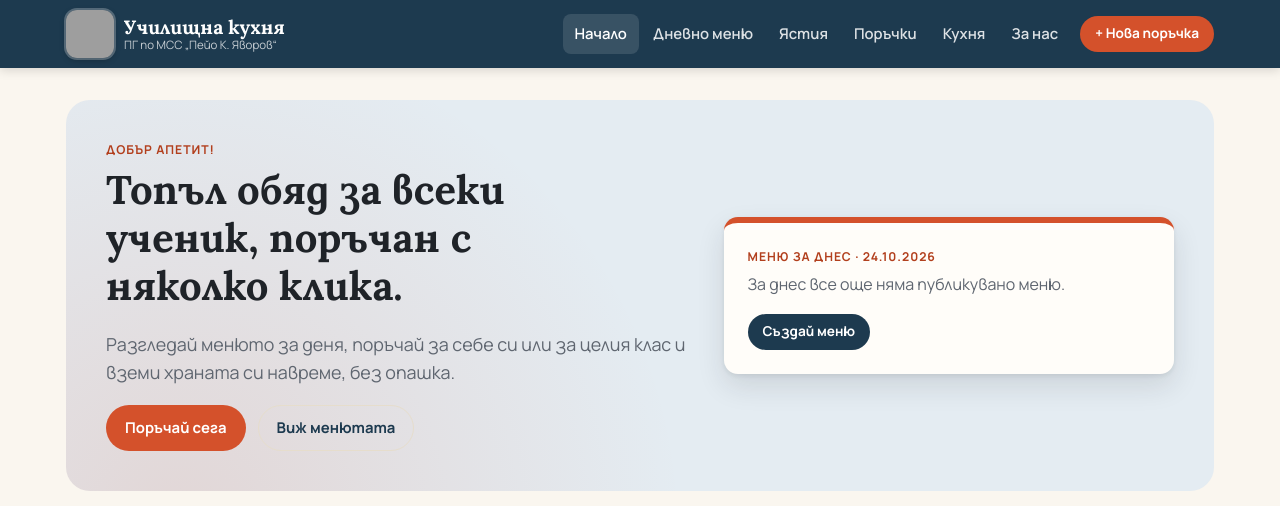
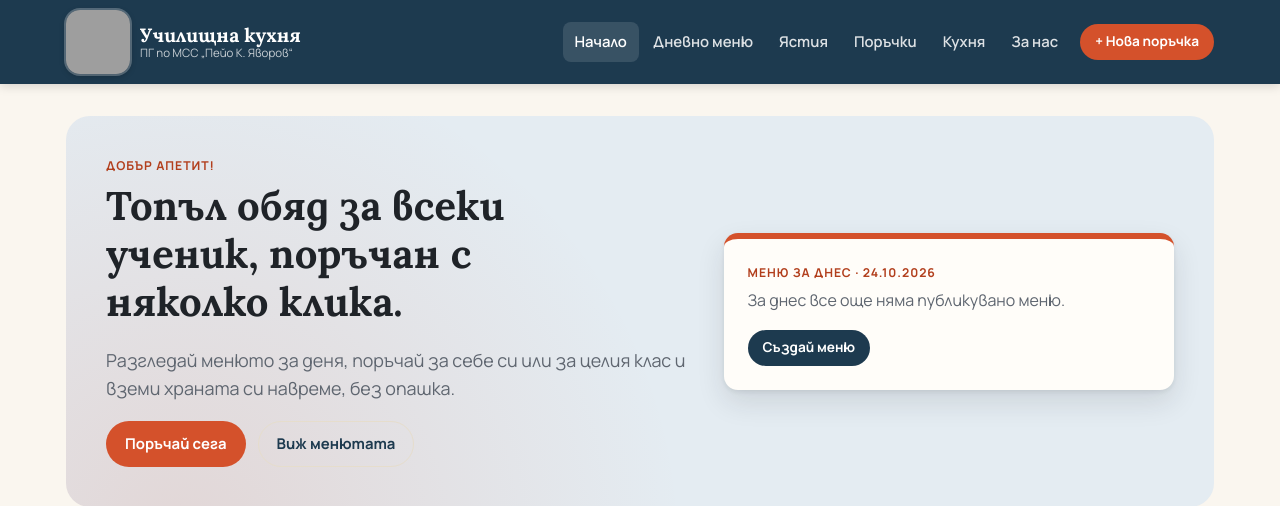
Before and after one commit to Georgi-Vodenicharov/school-kitchen, a Django app: page / in a window 1280 px wide. Shown: the top 506 px of the page. Run offline with Django 5.2, Linux system fonts and the light colour scheme; data that the repository does not hold is empty; grey boxes are pictures that could not be loaded.

Commit message:
Enlarge kitchen logo in navbar and footer

```diff
--- a/static/css/style.css
+++ b/static/css/style.css
@@ -93,7 +93,7 @@ img { max-width: 100%; display: block; }
     z-index: 10;
     box-shadow: 0 2px 10px rgba(0, 0, 0, .15);
 }
-.navbar { display: flex; align-items: center; justify-content: space-between; min-height: 68px; flex-wrap: wrap; }
+.navbar { display: flex; align-items: center; justify-content: space-between; min-height: 84px; flex-wrap: wrap; }
 
 .brand { display: flex; align-items: center; gap: 10px; color: #fff; text-decoration: none; }
 .brand:hover { color: #fff; }
@@ -106,7 +106,7 @@ img { max-width: 100%; display: block; }
     background: var(--accent);
     font-size: 1.3rem;
 }
-.brand-logo { display: block; width: 48px; height: 48px; border-radius: 11px; box-shadow: 0 0 0 2px rgba(255, 255, 255, .25), 0 2px 6px rgba(0, 0, 0, .25); }
+.brand-logo { display: block; width: 64px; height: 64px; border-radius: 14px; box-shadow: 0 0 0 2px rgba(255, 255, 255, .25), 0 2px 6px rgba(0, 0, 0, .25); }
 .brand-text { display: flex; flex-direction: column; line-height: 1.15; }
 .brand-text strong { font-family: var(--font-display); font-size: 1.2rem; }
 .brand-text small { font-size: .72rem; opacity: .75; }
--- a/templates/partials/_footer.html
+++ b/templates/partials/_footer.html
@@ -2,7 +2,7 @@
 <footer class="site-footer">
     <div class="container footer-grid">
         <div>
-            <p class="footer-brand"><img src="{% static 'img/kitchen-logo.svg' %}" alt="" width="32" height="32"> Училищна кухня</p>
+            <p class="footer-brand"><img src="{% static 'img/kitchen-logo.svg' %}" alt="" width="44" height="44"> Училищна кухня</p>
             <div class="footer-school">
                 <img class="school-logo" src="{% static 'img/school-logo.jpg' %}" alt="Лого на ПГ по МСС „Пейо К. Яворов“" width="72" height="73">
                 <p class="muted">Професионална гимназия по механизация на селското стопанство „Пейо К. Яворов“, гр. Гоце Делчев</p>
--- a/templates/partials/_navbar.html
+++ b/templates/partials/_navbar.html
@@ -2,7 +2,7 @@
 <header class="site-header">
     <nav class="container navbar">
         <a class="brand" href="{% url 'common:home' %}">
-            <img class="brand-logo" src="{% static 'img/kitchen-logo.svg' %}" alt="Лого на Училищна кухня" width="48" height="48">
+            <img class="brand-logo" src="{% static 'img/kitchen-logo.svg' %}" alt="Лого на Училищна кухня" width="64" height="64">
             <span class="brand-text">
                 <strong>Училищна кухня</strong>
                 <small>ПГ по МСС „Пейо К. Яворов“</small>
```
